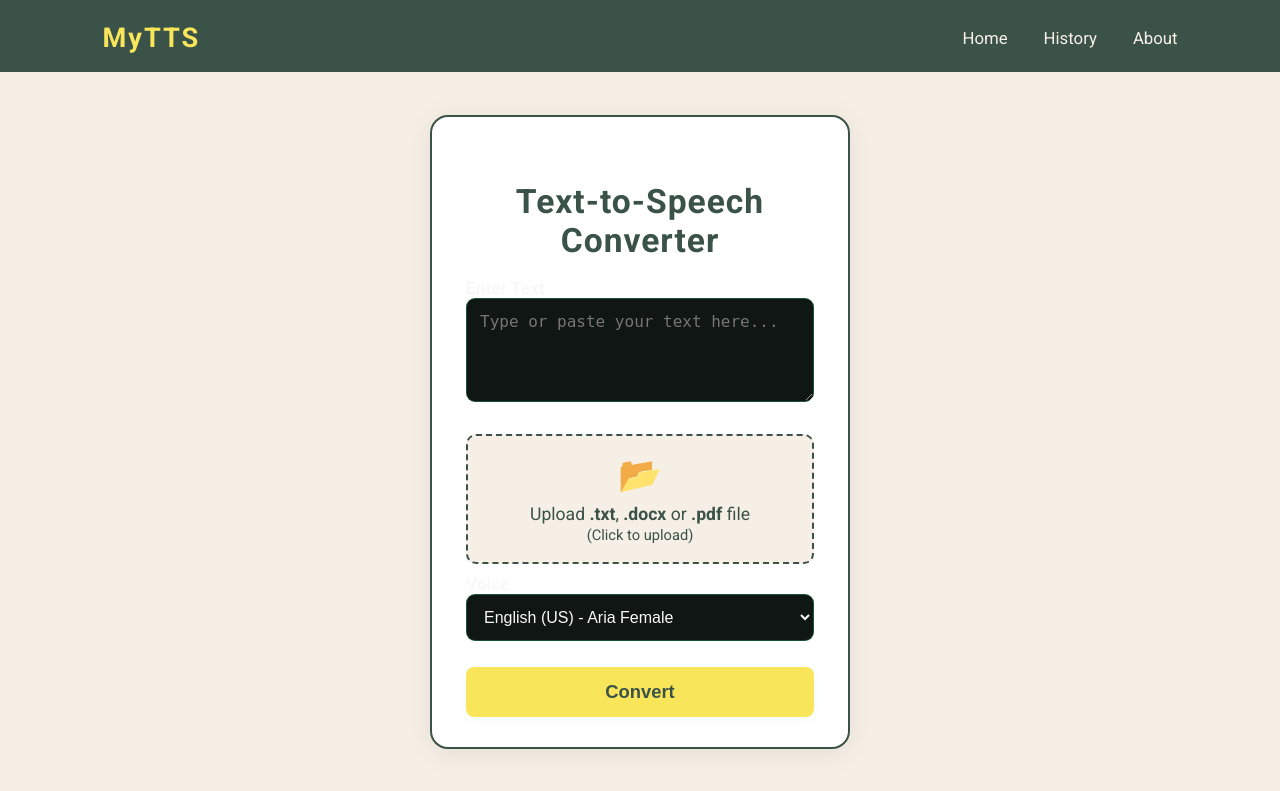
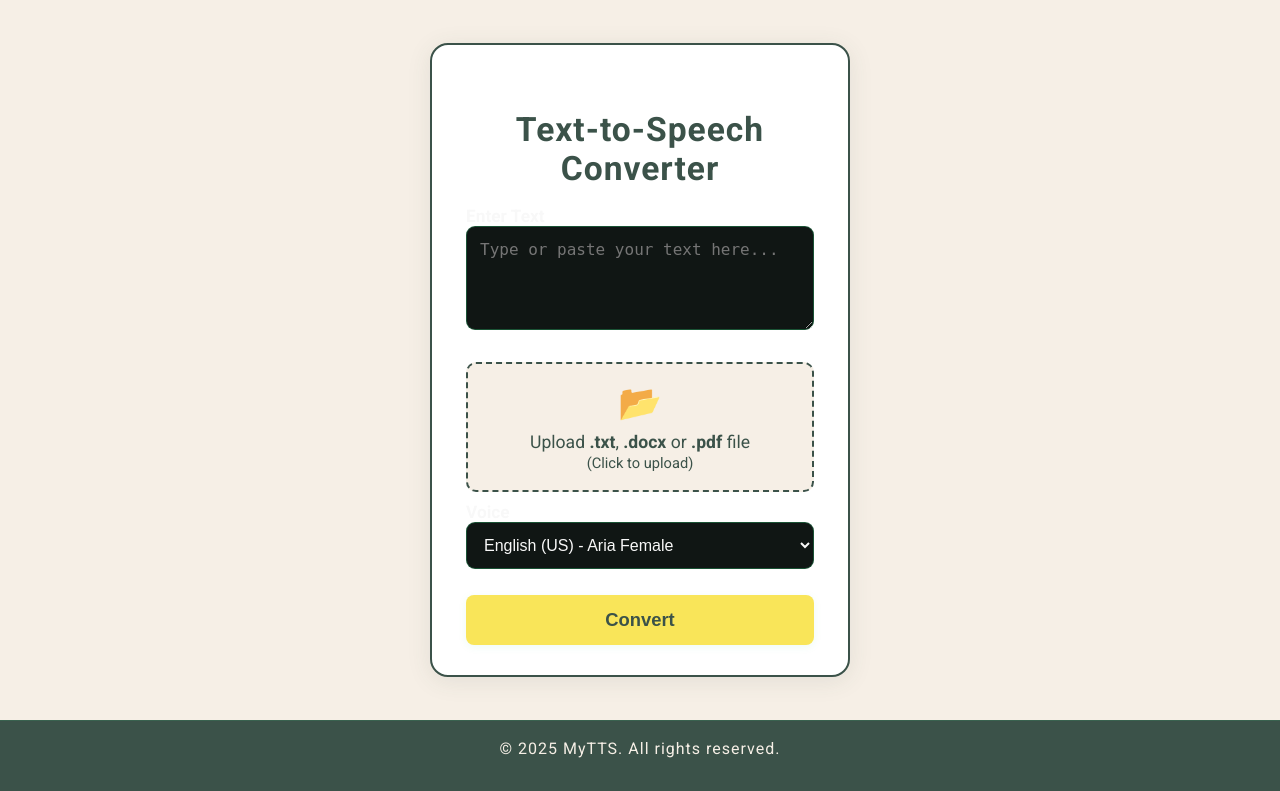
Before and after one commit to Maimuna-Bature/Online-TTS_SYSTEM, a Flask app: page / in a window 1280 px wide. Shown: the top 791 px of the page. Run offline with Flask 3, Linux system fonts and the light colour scheme.

Commit message:
more changes

```diff
--- a/app.py
+++ b/app.py
@@ -75,11 +75,11 @@ def index():
                         doc = docx.Document(temp_upload_path)
                         processed_text = '\n'.join([p.text for p in doc.paragraphs])
                     elif file_extension == '.pdf':
-                        from PyPDF2 import PdfReader
-                        reader = PdfReader(temp_upload_path)
+                        import pdfplumber
                         processed_text = ""
-                        for page in reader.pages:
-                            processed_text += page.extract_text() or ""
+                        with pdfplumber.open(temp_upload_path) as pdf:
+                            for page in pdf.pages:
+                                processed_text += page.extract_text() or ""
                 except Exception as e:
                     error_message = f"Error reading file: {e}"
                 finally:
@@ -144,8 +144,8 @@ if __name__ == '__main__':
     # Set debug=True for development
     app.run(debug=True, port=5000)
 
-# ================================
+# =====================================
 # Author: Maimuna Abdulkadir Usman
 # Project: Unique TTS System
-# Custom Version - July 2025
-# ================================
+# Custom Version - June-September 2025
+# =====================================
--- a/templates/index.html
+++ b/templates/index.html
@@ -8,14 +8,6 @@
     <link href="https://fonts.googleapis.com/css?family=Roboto:400,700&display=swap" rel="stylesheet">
 </head>
 <body>
-    <nav class="navbar">
-        <div class="nav-logo">MyTTS</div>
-        <div class="nav-links">
-            <a href="#" class="active">Home</a>
-            <a href="#history" id="history-link">History</a>
-            <a href="#about" id="about-link">About</a>
-        </div>
-    </nav>
     <main class="main-bg">
         <section class="tts-card">
             <h1 class="tts-title">Text-to-Speech Converter</h1>
@@ -56,31 +48,6 @@
             <div class="error-message">{{ error_message }}</div>
             {% endif %}
         </section>
-        <!-- History Modal/Section -->
-        <section id="history" class="modal-section" style="display:none;">
-            <h2>Conversion History</h2>
-            <ul class="history-list">
-                {% for item in history %}
-                <li>
-                    <span>{{ item.filename }}</span>
-                    <a href="{{ url_for('download_audio', audio_filename=item.audio_filename, name=item.filename) }}">Download</a>
-                </li>
-                {% else %}
-                <li>No history yet.</li>
-                {% endfor %}
-            </ul>
-        </section>
-        <!-- About Modal/Section -->
-        <section id="about" class="modal-section" style="display:none;">
-            <h2>About MyTTS</h2>
-            <p>
-                MyTTS lets you convert text or documents (.txt, .docx, .pdf) to speech using natural voices.
-                <br>1. Type or upload your file.<br>
-                2. Choose a voice.<br>
-                3. Click Convert and download or listen instantly.<br>
-                Your recent conversions are saved in the History tab.
-            </p>
-        </section>
     </main>
     <footer>
         <div class="footer-content">
@@ -88,16 +55,5 @@
         </div>
     </footer>
     <script src="{{ url_for('static', filename='script.js') }}"></script>
-    <script>
-        // Simple tab/modal logic
-        document.getElementById('history-link').onclick = function() {
-            document.getElementById('history').style.display = 'block';
-            document.getElementById('about').style.display = 'none';
-        };
-        document.getElementById('about-link').onclick = function() {
-            document.getElementById('about').style.display = 'block';
-            document.getElementById('history').style.display = 'none';
-        };
-    </script>
 </body>
 </html>
```
